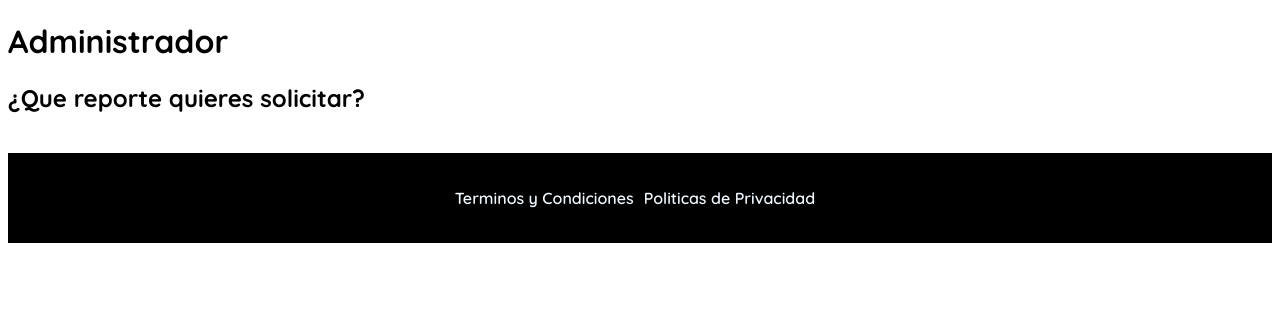
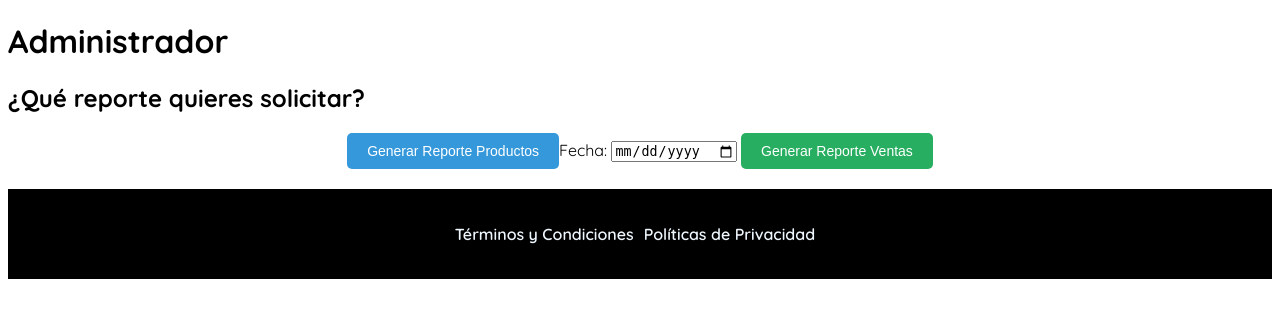
Before and after one commit to SantiagoAHS/SIPDH, a Flask app: page /reporte in a window 1280 px wide. Shown: the part 160-478 px from the top of the page. Run offline with Flask 3, Linux system fonts and the light colour scheme; some libraries are stand-ins or nearby versions.

Commit message:
03 version 1.1.2 pdf

```diff
--- a/app/app.py
+++ b/app/app.py
@@ -3,6 +3,12 @@ from flask_mysqldb import MySQL
 from flask_paginate import Pagination
 from datetime import datetime
 import mysql.connector
+from reportlab.lib.pagesizes import letter
+from reportlab.lib import colors
+from reportlab.platypus import SimpleDocTemplate, Paragraph, Spacer, Table, TableStyle
+from reportlab.lib.styles import getSampleStyleSheet
+from io import BytesIO
+from flask import Response
 
 
 from views.error_views import error_views
@@ -30,6 +36,86 @@ app.register_blueprint(extra_views)
 def reporte():
     return render_template('extras/reportes.html')
 
+@app.route('/generar_pdf_productos', methods=['GET'])
+def generar_pdf_productos():
+    # Consulta a la base de datos para obtener los datos de productos
+    cur = mysql.connection.cursor()
+    cur.execute("SELECT id_producto, nombre, precio, stock, descripcion, fecha_caducidad, categoria, proveedor FROM productos")
+    productos_data = cur.fetchall()
+
+    # Crear un objeto PDF
+    pdf_buffer = BytesIO()
+    doc = SimpleDocTemplate(pdf_buffer, pagesize=letter)
+
+    # Contenido del PDF
+    story = []
+    styles = getSampleStyleSheet()
+    story.append(Paragraph("Reporte de Productos", styles['Title']))
+    story.append(Spacer(1, 12))
+
+    # Crear una tabla con los datos de productos
+    data = [['ID', 'Nombre', 'Precio', 'Stock', 'Descripción', 'Fecha Caducidad', 'Categoría', 'Proveedor']]
+    data.extend(productos_data)
+
+    table = Table(data)
+    table.setStyle(TableStyle([('BACKGROUND', (0, 0), (-1, 0), colors.grey),
+                               ('TEXTCOLOR', (0, 0), (-1, 0), colors.whitesmoke),
+                               ('ALIGN', (0, 0), (-1, -1), 'CENTER'),
+                               ('FONTNAME', (0, 0), (-1, 0), 'Helvetica-Bold'),
+                               ('BOTTOMPADDING', (0, 0), (-1, 0), 12),
+                               ('BACKGROUND', (0, 1), (-1, -1), colors.beige),
+                               ('GRID', (0, 0), (-1, -1), 1, colors.black)]))
+    story.append(table)
+
+    # Construir el PDF y guardar en el objeto BytesIO
+    doc.build(story)
+
+    # Regresar el archivo PDF como descarga
+    pdf_buffer.seek(0)
+    return Response(pdf_buffer, mimetype='application/pdf', headers={'Content-Disposition': 'attachment; filename=reporte_productos.pdf'})
+
+
+
+@app.route('/generar_pdf_ventas', methods=['POST'])
+def generar_pdf_ventas():
+    fecha_inicio = request.form.get('fecha_inicio')
+
+    # Consulta a la base de datos para obtener los datos de ventas
+    cur = mysql.connection.cursor()
+    cur.execute("SELECT id_venta, fecha_venta, cantidad_prod, total, nombre_empleado FROM venta WHERE fecha_venta >= %s", (fecha_inicio,))
+    ventas_data = cur.fetchall()
+
+    # Crear un objeto PDF
+    pdf_buffer = BytesIO()
+    doc = SimpleDocTemplate(pdf_buffer, pagesize=letter)
+
+    # Contenido del PDF
+    story = []
+    styles = getSampleStyleSheet()
+    story.append(Paragraph("Reporte de Ventas", styles['Title']))
+    story.append(Paragraph(f"Fecha de inicio: {fecha_inicio}", styles['Normal']))
+    story.append(Spacer(1, 12))
+
+    # Crear una tabla con los datos de ventas
+    data = [['ID Venta', 'Fecha Venta', 'Cantidad Producto', 'Total', 'Nombre Empleado']]
+    data.extend(ventas_data)
+
+    table = Table(data)
+    table.setStyle(TableStyle([('BACKGROUND', (0, 0), (-1, 0), colors.grey),
+                               ('TEXTCOLOR', (0, 0), (-1, 0), colors.whitesmoke),
+                               ('ALIGN', (0, 0), (-1, -1), 'CENTER'),
+                               ('FONTNAME', (0, 0), (-1, 0), 'Helvetica-Bold'),
+                               ('BOTTOMPADDING', (0, 0), (-1, 0), 12),
+                               ('BACKGROUND', (0, 1), (-1, -1), colors.beige),
+                               ('GRID', (0, 0), (-1, -1), 1, colors.black)]))
+    story.append(table)
+
+    # Construir el PDF y guardar en el objeto BytesIO
+    doc.build(story)
+
+    # Regresar el archivo PDF como descarga
+    pdf_buffer.seek(0)
+    return Response(pdf_buffer, mimetype='application/pdf', headers={'Content-Disposition': 'attachment; filename=reporte_ventas.pdf'})
 #login
 @app.route('/login', methods=['GET', 'POST'])
 def login():
@@ -129,7 +215,7 @@ def productos():
 
         # Consultar la base de datos para obtener los productos que coincidan con el término de búsqueda
         cur = mysql.connection.cursor()
-        cur.execute("SELECT * FROM producto WHERE nombre LIKE %s", ('%' + search_term + '%',))
+        cur.execute("SELECT * FROM productos WHERE nombre LIKE %s", ('%' + search_term + '%',))
         data = cur.fetchall()
         cur.close()
 
@@ -143,7 +229,7 @@ def productos():
 
     # Si la solicitud es GET, mostrar todos los productos sin filtrar
     cur = mysql.connection.cursor()
-    cur.execute("SELECT * FROM producto")
+    cur.execute("SELECT * FROM productos")
     data = cur.fetchall()
     cur.close()
 
@@ -163,12 +249,12 @@ def insert_po():
         precio= request.form['precio']
         stock= request.form['stock']
         descripcion= request.form['descripcion']
-        fecha_cad= request.form['fecha_cad']
-        id_provedor= request.form['id_provedor']
-        id_categoria= request.form['id_categoria']
+        fecha_caducidad= request.form['fecha_cad']
+        proveedor= request.form['proveedor']
+        categoria= request.form['categoria']
         cur = mysql.connection.cursor()
-        cur.execute("INSERT INTO producto (nombre,precio,stock,descripcion,fecha_cad,id_provedor,id_categoria) VALUES (%s, %s, %s, %s, %s, %s, %s)",
-                    (nombre,precio,stock,descripcion,fecha_cad,id_provedor,id_categoria))
+        cur.execute("INSERT INTO productos (nombre,precio,stock,descripcion,fecha_caducidad, categoria, proveedor) VALUES (%s, %s, %s, %s, %s, %s, %s)",
+                    (nombre,precio,stock,descripcion, fecha_caducidad , categoria, proveedor))
         mysql.connection.commit()
         return redirect(url_for('productos'))
 
@@ -176,7 +262,7 @@ def insert_po():
 def delete_po(id_data):
     flash("Record Has Been Deleted Successfully")
     cur = mysql.connection.cursor()
-    cur.execute("DELETE FROM producto WHERE id_producto=%s", (id_data,))
+    cur.execute("DELETE FROM productos WHERE id_producto=%s", (id_data,))
     mysql.connection.commit()
     return redirect(url_for('productos'))
 
@@ -187,12 +273,12 @@ def update_po():
         precio= request.form['precio']
         stock= request.form['stock']
         descripcion= request.form['descripcion']
-        fecha_cad= request.form['fecha_cad']
-        id_provedor= request.form['id_provedor']
-        id_categoria= request.form['id_categoria']
+        fecha_caducidad= request.form['fecha_cad']
+        proveedor= request.form['proveedor']
+        categoria= request.form['categoria']
         cur = mysql.connection.cursor()
-        cur.execute("UPDATE producto SET nombre=%s,precio=%s ,stock=%s ,descripcion=%s ,fecha_cad=%s ,id_provedor=%s ,id_categoria=%s WHERE id_producto=%s",
-                    (nombre,precio,stock,descripcion,fecha_cad,id_provedor,id_categoria,id_data,))
+        cur.execute("UPDATE productos SET nombre=%s,precio=%s ,stock=%s ,descripcion=%s ,fecha_caducidad=%s ,categoria=%s, proveedor=%s  WHERE id_producto=%s",
+                    (nombre,precio,stock,descripcion,fecha_caducidad,categoria,proveedor,id_data,))
         flash("Data Updated Successfully")
         mysql.connection.commit()
         return redirect(url_for('productos'))
@@ -330,7 +416,7 @@ def categoria():
 
         # Consultar la base de datos para obtener las categorías que coincidan con el término de búsqueda
         cur = mysql.connection.cursor()
-        cur.execute("SELECT * FROM categoria WHERE nombre LIKE %s", ('%' + search_term + '%',))
+        cur.execute("SELECT * FROM categorias WHERE nombre LIKE %s", ('%' + search_term + '%',))
         data = cur.fetchall()
         cur.close()
 
@@ -338,7 +424,7 @@ def categoria():
 
     # Si la solicitud es GET, mostrar todas las categorías sin filtrar
     cur = mysql.connection.cursor()
-    cur.execute("SELECT * FROM categoria")
+    cur.execute("SELECT * FROM categorias")
     data = cur.fetchall()
     cur.close()
 
@@ -351,7 +437,7 @@ def insert_cat():
         nombre= request.form['nombre']
         descripcion= request.form['descripcion']
         cur = mysql.connection.cursor()
-        cur.execute("INSERT INTO  categoria (nombre ,descripcion) VALUES(%s,%s)",(nombre,descripcion))
+        cur.execute("INSERT INTO  categorias (nombre ,descripcion) VALUES(%s,%s)",(nombre,descripcion))
         mysql.connection.commit()
         return redirect(url_for('categoria'))
 
@@ -359,7 +445,7 @@ def insert_cat():
 def delete_cat(id_data):
     flash("Record Has Been Deleted Successfully")
     cur = mysql.connection.cursor()
-    cur.execute("DELETE FROM categoria WHERE id_categoria=%s", (id_data,))
+    cur.execute("DELETE FROM categorias WHERE id_categoria=%s", (id_data,))
     mysql.connection.commit()
     return redirect(url_for('categoria'))
 
@@ -369,7 +455,7 @@ def update_cat():
         nombre= request.form['nombre']
         descripcion= request.form['descripcion']
         cur = mysql.connection.cursor()
-        cur.execute("UPDATE categoria SET nombre=%s ,descripcion=%s WHERE id_categoria=%s",
+        cur.execute("UPDATE categorias SET nombre=%s ,descripcion=%s WHERE id_categoria=%s",
                     (nombre,descripcion,id_data,))
         flash("Data Updated Successfully")
         mysql.connection.commit()
@@ -386,7 +472,7 @@ def add_product_to_cart():
         if _quantity and _code and request.method == 'POST':
 
             cur = mysql.connection.cursor()
-            cur.execute("SELECT id_producto, nombre, precio FROM producto WHERE id_producto = %s", (_code,))
+            cur.execute("SELECT id_producto, nombre, precio FROM productos WHERE id_producto = %s", (_code,))
             data = cur.fetchone()
 
             if not data:
@@ -459,7 +545,7 @@ def ventacar():
 
         # Consultar la base de datos para obtener los productos que coincidan con el término de búsqueda
         cur = mysql.connection.cursor()
-        cur.execute("SELECT * FROM producto WHERE nombre LIKE %s", ('%' + search_term + '%',))
+        cur.execute("SELECT * FROM productos WHERE nombre LIKE %s", ('%' + search_term + '%',))
         data = cur.fetchall()
         cur.close()
 
@@ -467,7 +553,7 @@ def ventacar():
 
     # Si la solicitud es GET, mostrar todos los productos sin filtrar
     cur = mysql.connection.cursor()
-    cur.execute("SELECT * FROM producto")
+    cur.execute("SELECT * FROM productos")
     data = cur.fetchall()
     cur.close()
 
@@ -518,14 +604,14 @@ def checkout():
 @app.route('/save_order', methods=['POST'])
 def save_order():
     try:
-        id_empleado = request.form['id_empleado']
+        nombre_empleado = request.form['nombre']
         fecha_venta = datetime.now().strftime('%Y-%m-%d')
         cantidad_prod = session['all_total_quantity']
         total = session['all_total_price']
 
         cur = mysql.connection.cursor()
-        cur.execute("INSERT INTO venta (id_empleado, fecha_venta, cantidad_prod, total) VALUES (%s, %s, %s, %s)",
-            (id_empleado, fecha_venta, cantidad_prod, total))
+        cur.execute("INSERT INTO venta(fecha_venta, cantidad_prod, total, nombre_empleado) VALUES (%s, %s, %s, %s)",
+            (fecha_venta, cantidad_prod, total, nombre_empleado))
         mysql.connection.commit()
 
         # Obtener la información de los productos vendidos desde la sesión
@@ -534,7 +620,7 @@ def save_order():
         # Actualizar el stock de cada producto vendido en la tabla "producto"
         for product_id, product_info in products_sold.items():
             quantity_sold = product_info['quantity']
-            cur.execute("UPDATE producto SET stock = stock - %s WHERE id_producto = %s",
+            cur.execute("UPDATE productos SET stock = stock - %s WHERE id_producto = %s",
                         (quantity_sold, product_id))
             mysql.connection.commit()
 
@@ -542,7 +628,7 @@ def save_order():
         session.clear()
 
         return render_template('empleado/thank_you.html',
-                               id_empleado=id_empleado,
+                               id_empleado=nombre_empleado,
                                fecha_venta=fecha_venta,
                                cantidad_prod=cantidad_prod,
                                total=total)
--- a/app/templates/empleado/checkout.html
+++ b/app/templates/empleado/checkout.html
@@ -108,8 +108,8 @@
                 <h3>Información Final</h3>
                 <form method="post" action="{{ url_for('.save_order') }}">
                     <div class="form-group">
-                        <label for="nombre_cliente">Id Empleado:</label>
-                        <input type="text" class="form-control" name="id_empleado" required>
+                        <label for="nombre_cliente">Nombre de Empleado:</label>
+                        <input type="text" class="form-control" name="nombre" required>
                     </div>
                     <!-- Agrega aquí otros campos del formulario como dirección de envío, método de pago, etc. -->
                     <button type="submit" class="btn btn-primary">Guardar Orden</button>
--- a/app/templates/empleado/registroventa.html
+++ b/app/templates/empleado/registroventa.html
@@ -142,10 +142,10 @@
     <thead>
         <tr>
             <th scope="col">ID</th>
-            <th scope="col">ID_PROVEDOR</th>
             <th scope="col">FECHA</th>
             <th scope="col">C.PRODUCTOS</th>
             <th scope="col">TOTAL</th>
+            <th scope="col">EMPLEADO</th>
         </tr>
     </thead>
     <tbody>
--- a/app/templates/empleado/thank_you.html
+++ b/app/templates/empleado/thank_you.html
@@ -36,8 +36,8 @@
                     <p class="font-weight-bold">La orden de compra ha sido procesada exitosamente.</p>
                     <p class="font-weight-bold">Gracias por tu preferencia.</p>
                     <p class="font-weight-bold">Número de orden: {{ id_venta }}</p>
-                    <p class="font-weight-bold">Nombre del cliente: {{ fecha_venta }}</p>
-                    <p class="font-weight-bold">Id del empleado: {{ id_empleado }}</p>
+                    <p class="font-weight-bold">Fecha de la orden: {{ fecha_venta }}</p>
+                    <p class="font-weight-bold">Nombre del empleado: {{ id_empleado }}</p>
                     <p class="font-weight-bold">Total cantidad: {{ cantidad_prod }}</p>
                     <p class="font-weight-bold">Total precio: ${{ total }}</p>
                     <a href="{{ url_for('.ventacar') }}" class="btn btn-primary btn-lg">Back to Cart</a>
--- a/app/templates/empleado/ventacar.html
+++ b/app/templates/empleado/ventacar.html
@@ -117,7 +117,7 @@
                             </figure>
 
                             <div class="publication-content">
-                                <span class="category">{{ row.0 }}</span>
+                                <span class="category">{{ row.6 }}</span>
                                 <h3><a href="#">{{ row.1 }}</a></h3>
                                 <ul>
                                     <li><i class="icofont-star"></i></li>
--- a/app/templates/extras/reportes.html
+++ b/app/templates/extras/reportes.html
@@ -10,7 +10,20 @@
             font-family: 'Poppins', sans-serif;
             font-family: 'Quicksand', sans-serif;
         }
-      </style>
+        .pdf-button {
+            background-color: #3498db;
+            color: white;
+            border: none;
+            padding: 10px 20px;
+            font-size: 14px;
+            cursor: pointer;
+            border-radius: 5px;
+        }
+
+        .pdf-button-generar {
+            background-color: #27ae60;
+        }
+    </style>
     <title>admin</title>
 </head>
 <body>
@@ -35,16 +48,27 @@
             <li><a href="{{ url_for('reporte') }}">Reportes</a></li>
         </ul>
     </nav>
-<h1>Administrador</h1>
-<h2>¿Que reporte quieres solicitar?</h2>
+    <h1>Administrador</h1>
+    <h2>¿Qué reporte quieres solicitar?</h2>
+
+    <div style="display: flex; justify-content:center;">
+        <form action="{{ url_for('generar_pdf_productos') }}" method="GET">
+            <button type="submit" class="pdf-button">Generar Reporte Productos</button>
+        </form>
+
+        <form action="{{ url_for('generar_pdf_ventas') }}" method="POST">
+            <label for="fecha_inicio">Fecha:</label>
+            <input type="date" id="fecha_inicio" name="fecha_inicio" required>
+            <button type="submit" class="pdf-button pdf-button-generar">Generar Reporte Ventas</button>
+        </form>
+    </div>
 
     <br>
     <footer>
         <nav class="F2">
-            <a href="{{ url_for('extras.terminos')}}" class="nav-link" style="color: aliceblue;">Terminos y Condiciones</a>
-            <a href="{{ url_for('extras.politicas')}}" class="nav-link" style="color: aliceblue;">Politicas de Privacidad</a>
+            <a href="{{ url_for('extras.terminos')}}" class="nav-link" style="color: aliceblue;">Términos y Condiciones</a>
+            <a href="{{ url_for('extras.politicas')}}" class="nav-link" style="color: aliceblue;">Políticas de Privacidad</a>
         </nav>
     </footer>
-
 </body>
 </html>
--- a/requirements.txt
+++ b/requirements.txt
@@ -1,3 +1,6 @@
 flask
 mysql-connector-python
 flask-wtf
+reportlab
+Flask-MySQL
+flask-paginate
```
Also changed, not shown: app/templates/administrador/productos.html (+8 -8 lines).
